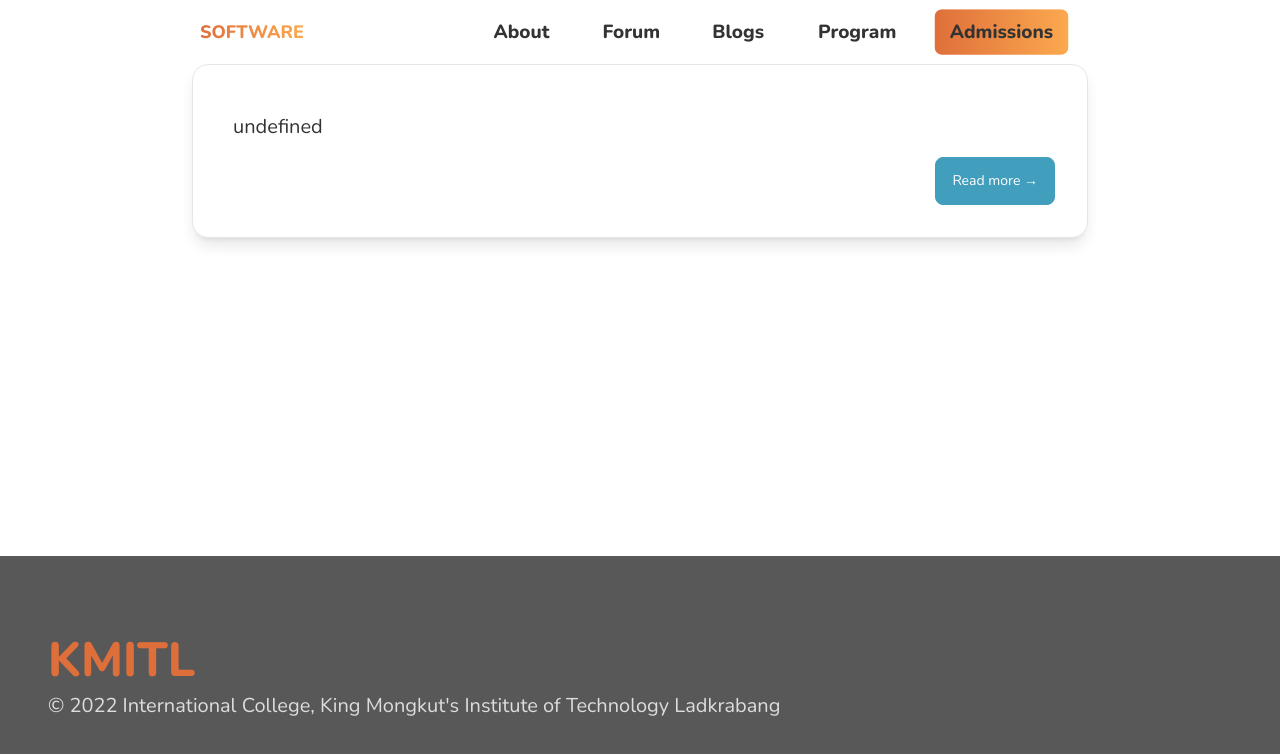
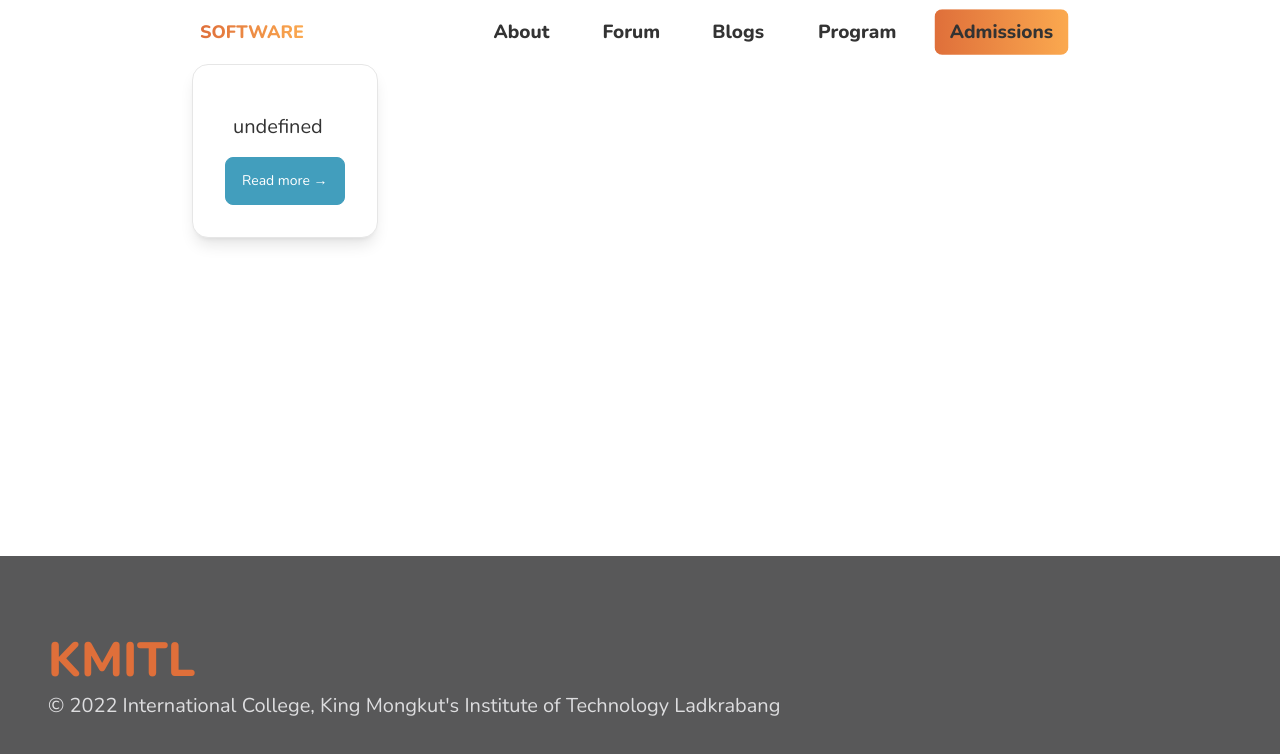
Before and after one commit to neneprm/SE-WEBSITE, a Next.js app: page /components/card in a window 1280 px wide. Shown: the top 754 px of the page. Built offline with nearby package versions, Linux system fonts and the light colour scheme.

Commit message:
Fix size

```diff
--- a/pages/components/card.tsx
+++ b/pages/components/card.tsx
@@ -21,7 +21,7 @@ const Card: React.FunctionComponent<ICard> = ({
   link,
 }) => {
   return (
-    <div className={`card bg-base-100 card-bordered shadow-lg ${cardStyle}`}>
+    <div className={`card bg-base-100 card-bordered shadow-lg max-w-fit ${cardStyle}`}>
       {image}
       <div className="card-body">
         <h3
```
